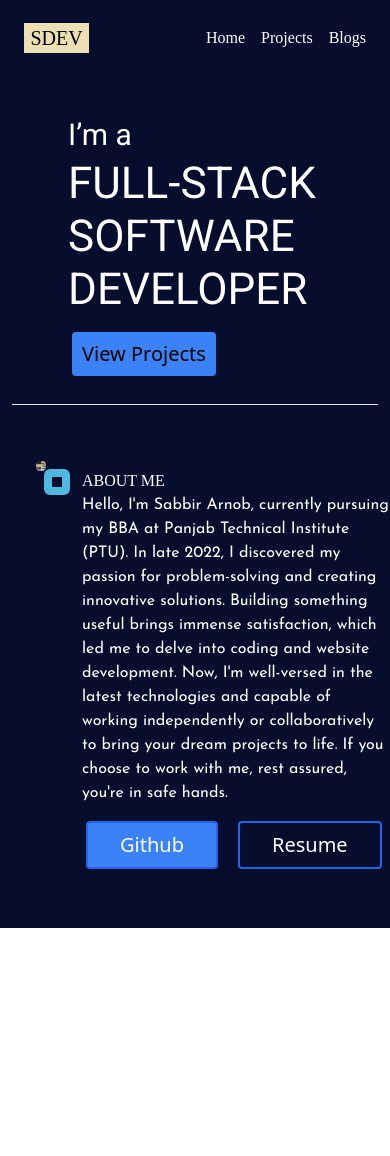
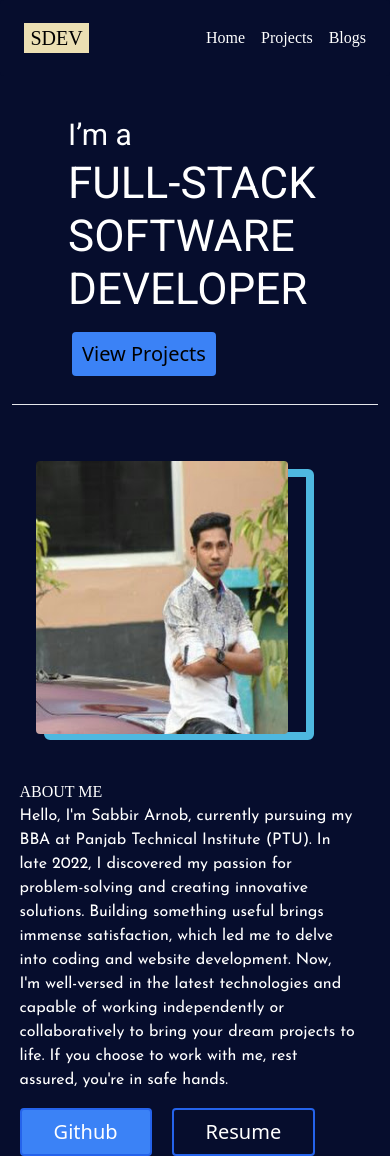
Before and after one commit to sabbir512/Sabbir-s-Portfolio, a React (Vite) app: page / in a window 390 px wide. Before the commit the page ends 928 px from the top, so only its background shows below. Built offline with nearby package versions, Linux system fonts and the light colour scheme; a web font is replaced by a local one.

Commit message:
Ready for medium -small device

```diff
--- a/src/components/About.jsx
+++ b/src/components/About.jsx
@@ -4,7 +4,7 @@ import AboutText from "./AboutText";
 
 function About() {
   return (
-    <div className="text-white flex md:flex-row sm:flex-col gap-3 sm:justify-center sm:items-start">
+    <div className="text-white flex md:flex-row sm:flex-col gap-3 sm:justify-center sm:items-start mediumPhone:flex-col">
       <Image />
       <AboutText />
     </div>
--- a/src/components/AboutText.jsx
+++ b/src/components/AboutText.jsx
@@ -6,13 +6,13 @@ function AboutText() {
     //making responsive
     <div>
       <div
-        className="lg:text-[30px] lagerThenLg:text-[35px] md:text-[24px] md:ml-0 sm:text-[30px] sm:mr-[351px] sm:ml-[56px]"
+        className="lg:text-[30px] lagerThenLg:text-[35px] md:text-[24px] md:ml-0 md:w-[50%] sm:text-[30px] sm:mr-[351px] sm:ml-[5%] mediumPhone:ml-[5%]"
         style={{ fontFamily: "Inria Sans" }}
       >
         ABOUT ME
       </div>
       <p
-        className="lg:text-[23px] lg:w-[97%] lagerThenLg:text-[27px] md:text-[19px] md:w-[96%] md:leading-[32px] md:ml-0  sm:text-[26px] sm:w-[80%] sm:leading-[27px] sm:ml-[56px]"
+        className="lg:text-[23px] lg:w-[97%] lg:leading-[32px] lagerThenLg:text-[27px] md:text-[17px] md:w-[80%]  md:leading-[24px] md:ml-0   sm:text-[26px] sm:w-[90%] sm:leading-[27px] sm:ml-[5%] mediumPhone:ml-[5%] mediumPhone:w-[86%]"
         style={{ fontFamily: "Josefin Sans" }}
       >
         Hello, I'm Sabbir Arnob, currently pursuing my BBA at Panjab Technical
@@ -25,7 +25,7 @@ function AboutText() {
         you're in safe hands.
       </p>
 
-      <div className="flex gap-4 sm:mr-[238px]">
+      <div className="flex gap-4 sm:ml-[5%] mediumPhone:ml-[4%]">
         <AboutButton
           text="Github"
           bgColor="bg-blue-500"
--- a/src/components/Image.jsx
+++ b/src/components/Image.jsx
@@ -4,11 +4,11 @@ function Image() {
   return (
     //Making them responsive
     <div className=" ml-11 pb-7 sm:ml-[65px]">
-      <div className="lg:w-[457px] lg:h-[478px] lagerThenLg:w-[477px] lagerThenLg:h-[498px] md:w-[420px] md:h-[451px] sm:w-[440px] sm:h-[441px] border-solid border-8 border-[#4EB8E0] rounded-md">
+      <div className="lg:w-[457px] lg:h-[478px] lagerThenLg:w-[477px] lagerThenLg:h-[498px] md:w-[420px] md:h-[451px] sm:w-[440px] sm:h-[441px] mediumPhone:w-[270px] mediumPhone:h-[271px] border-solid border-8 border-[#4EB8E0] rounded-md">
         <img
           src={myImage}
           alt="Image"
-          className="lg:w-[439px] lg:h-[460px] lagerThenLg:w-[459px] lagerThenLg:h-[480px] md:w-[402px] md:h-[433px] sm:w-[422px] sm:h-[443] bg-no-repeat bg-center  transform -translate-x-4 -translate-y-4 right-0 bottom-0 rounded"
+          className="lg:w-[439px] lg:h-[460px] lagerThenLg:w-[459px] lagerThenLg:h-[480px] md:w-[402px] md:h-[433px] sm:w-[422px] sm:h-[443px] mediumPhone:w-[252px] mediumPhone:h-[273px] bg-no-repeat bg-center  transform -translate-x-4 -translate-y-4 right-0 bottom-0 rounded"
         />
       </div>
     </div>
```
